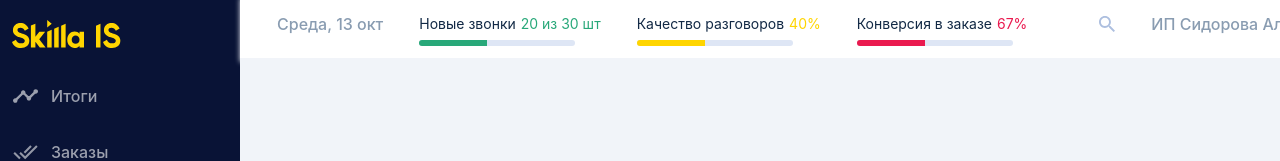
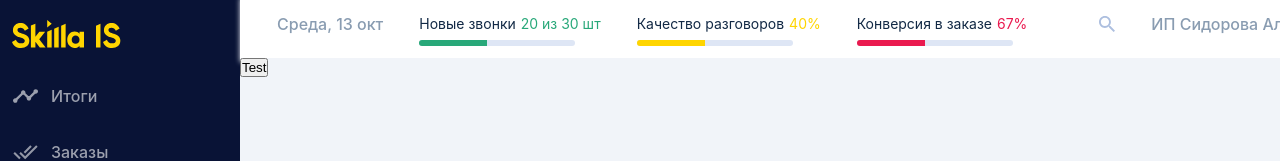
Before and after one commit to webobscure/skillaCRM, a React (Vite) app: page / in a window 1280 px wide. Shown: the top 161 px of the page. Built offline with nearby package versions, Linux system fonts and the light colour scheme; the HTML template or start-up script is replaced by a standard one.

Commit message:
test fetch

```diff
--- a/src/container/Home.jsx
+++ b/src/container/Home.jsx
@@ -1,10 +1,23 @@
+const Home = () => {
+  function checkServer() {
+    let order = fetch('https://api.skilla.ru/testapi', {
+      method: 'POST',
+      headers: {
+        'Authentication': 'Bearer testtoken',
+        'Acess-Control-Allow-Headers': 'API-Key,Content-Type,If-Modified-Since,Cache-Control',
+      },
+    });
 
-const Home = () => {
+    console.log(order);
+  }
+
   return (
     <>
-        <div className="container"></div>
+      <div className="container">
+        <button onClick={checkServer}>Test</button>
+      </div>
     </>
-  )
-}
+  );
+};
 
-export default Home
+export default Home;
--- a/src/styles/App.css
+++ b/src/styles/App.css
@@ -175,6 +175,5 @@ input {
   margin-left: 240px;
   width: 1200px;
   height: 2730px;
-  z-index: 2;
   background: #F1F4F9;
 }/*# sourceMappingURL=App.css.map */
--- a/src/styles/App.scss
+++ b/src/styles/App.scss
@@ -175,6 +175,5 @@ input {
     margin-left: 240px;
     width: 1200px;
     height: 2730px;
-    z-index: 2;
     background: #F1F4F9;
 }
```
Also changed, not shown: 1 other file (tests, documents, lock files or other folders).
